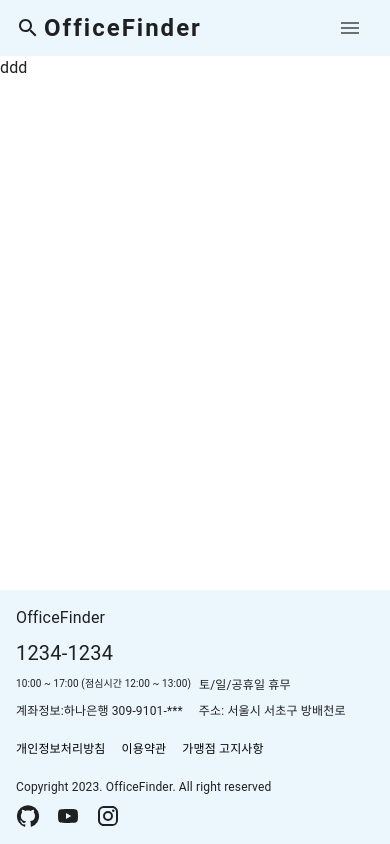
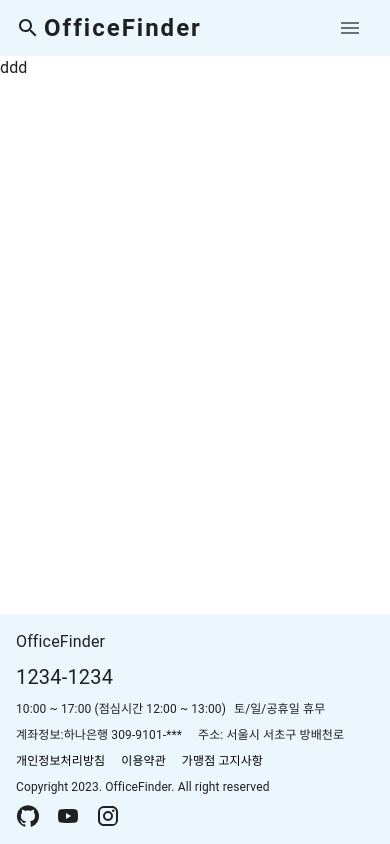
Before and after one commit to minyyi/refactoring_project, a React (Vite) app: page / in a window 390 px wide. Built offline with nearby package versions, Linux system fonts and the light colour scheme.

Commit message:
수정 : Footer-fontsize 반응형으로 수정

```diff
--- a/src/component/layout/footer/Footer.tsx
+++ b/src/component/layout/footer/Footer.tsx
@@ -2,7 +2,6 @@ import { Box, Typography, Container } from "@mui/material";
 import GitHubIcon from "@mui/icons-material/GitHub"; // import styled from "@emotion/styled";
 import YouTubeIcon from "@mui/icons-material/YouTube";
 import InstagramIcon from "@mui/icons-material/Instagram";
-import styled from "@emotion/styled";
 
 const Footer = () => {
   return (
@@ -25,10 +24,12 @@ const Footer = () => {
 
           <Typography sx={{ fontSize: 20 }}>1234-1234</Typography>
           <Box sx={{ display: "flex", columnGap: 1 }}>
-            <Typography sx={{ fontSize: { md: 14, xs: 10 } }}>
+            <Typography sx={{ fontSize: { md: 14, xs: 12 } }}>
               10:00 ~ 17:00 (점심시간 12:00 ~ 13:00)
             </Typography>
-            <Typography variant="footer">토/일/공휴일 휴무</Typography>
+            <Typography sx={{ fontSize: { md: 14, xs: 12 } }}>
+              토/일/공휴일 휴무
+            </Typography>
           </Box>
 
           {/* 계좌/주소 */}
@@ -39,11 +40,10 @@ const Footer = () => {
               columnGap: 2,
             }}
           >
-            {/* fo */}
-            <Typography variant="footer">
+            <Typography sx={{ fontSize: { md: 14, xs: 12 } }}>
               계좌정보:하나은행 309-9101-***
             </Typography>
-            <Typography variant="footer">
+            <Typography sx={{ fontSize: { md: 14, xs: 12 } }}>
               주소: 서울시 서초구 방배천로
             </Typography>
           </Box>
@@ -58,9 +58,15 @@ const Footer = () => {
               textDecoration: "none",
             }}
           >
-            <p>개인정보처리방침</p>
-            <p>이용약관</p>
-            <p>가맹점 고지사항</p>
+            <Typography sx={{ fontSize: { md: 14, xs: 12 } }}>
+              개인정보처리방침
+            </Typography>
+            <Typography sx={{ fontSize: { md: 14, xs: 12 } }}>
+              이용약관
+            </Typography>
+            <Typography sx={{ fontSize: { md: 14, xs: 12 } }}>
+              가맹점 고지사항
+            </Typography>
           </Box>
           <Box
             sx={{
@@ -69,7 +75,7 @@ const Footer = () => {
               alignItems: "center",
             }}
           >
-            <Typography variant="footer">
+            <Typography sx={{ fontSize: { md: 14, xs: 12 } }}>
               Copyright 2023. OfficeFinder. All right reserved
             </Typography>
           </Box>
@@ -91,9 +97,3 @@ const Footer = () => {
 };
 
 export default Footer;
-
-const A = styled.a`
-  text-decoration: none;
-  color: black;
-  opacity: 0.7;
-`;
--- a/src/theme/theme.tsx
+++ b/src/theme/theme.tsx
@@ -15,21 +15,7 @@ export const theme = createTheme({
       // contrastText: main값을 통해 계산됨
     },
   },
-  typography: {
-    footer: {
-      fontSize: 12,
-    },
-  },
-  components: {
-    MuiTypography: {
-      defaultProps: {
-        variantMapping: {
-          // Map the new variant to render a <h1> by default
-          footer: "p",
-        },
-      },
-    },
-  },
+  typography: {},
 });
 
 declare module "@mui/material/styles" {
```
